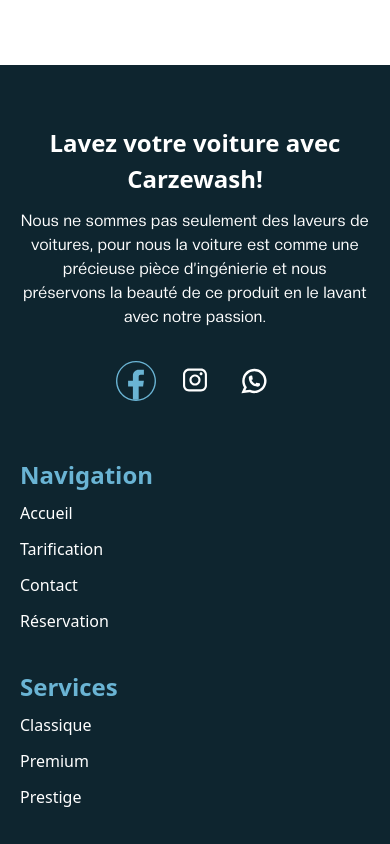
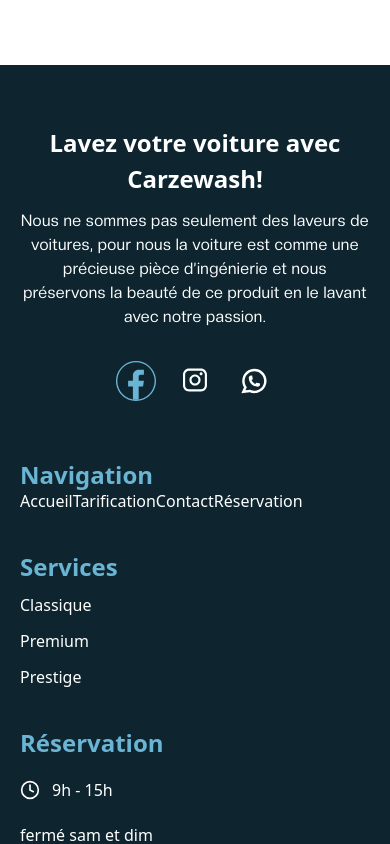
Before and after one commit to Fahadmohammad1/carzewash-frontend, a React (Vite) app: page / in a window 390 px wide. Shown: the part 10800-11644 px from the top of the page. Built offline with nearby package versions, Linux system fonts and the light colour scheme.

Commit message:
scrolling to bottom issue fixed

```diff
--- a/index.html
+++ b/index.html
@@ -2,7 +2,7 @@
 <html lang="en" data-theme="light">
   <head>
     <meta charset="UTF-8" />
-    <link rel="icon" type="image/svg+xml" href="/vite.svg" />
+    <link rel="icon" type="image/svg+xml" href="/logo.png" />
     <meta name="viewport" content="width=device-width, initial-scale=1.0" />
     <title>Carzewash</title>
   </head>
--- a/src/components/dashboard/Sidebar.jsx
+++ b/src/components/dashboard/Sidebar.jsx
@@ -131,7 +131,20 @@
               to="/"
               className="font-cw-regular w-full rounded-none flex items-center px-6 py-[18px] pl-8"
             >
-              <FaUsers className="text-[18px] mr-[22px]" />
+              <svg
+                xmlns="http://www.w3.org/2000/svg"
+                fill="none"
+                viewBox="0 0 24 24"
+                strokeWidth="1.5"
+                stroke="currentColor"
+                className="size-[18px] mr-[22px]"
+              >
+                <path
+                  strokeLinecap="round"
+                  strokeLinejoin="round"
+                  d="m2.25 12 8.954-8.955c.44-.439 1.152-.439 1.591 0L21.75 12M4.5 9.75v10.125c0 .621.504 1.125 1.125 1.125H9.75v-4.875c0-.621.504-1.125 1.125-1.125h2.25c.621 0 1.125.504 1.125 1.125V21h4.125c.621 0 1.125-.504 1.125-1.125V9.75M8.25 21h8.25"
+                />
+              </svg>
               Home
             </Link>
           </li>
--- a/src/components/shared/Footer.jsx
+++ b/src/components/shared/Footer.jsx
@@ -8,7 +8,7 @@
 const Footer = () => {
   return (
     <section className="bg-cw-secondary px-5 lg:px-0 mt-[40px] pt-[60px] lg:pt-[75px] pb-5 lg:pb-0">
-      <div className="lg:flex lg:gap-x-[118px] lg:px-[104px] ">
+      <nav className="lg:flex lg:gap-x-[118px] lg:px-[104px] ">
         <div>
           <h2 className="text-[24px] leading-[36px] font-bold text-center text-white lg:text-start">
             Lavez votre voiture avec Carzewash!
@@ -35,21 +35,21 @@
             </a>
           </div>
         </div>
-        <div className="mt-[60px] lg:mt-0">
+        <div className="mt-[60px] lg:mt-0 lg:flex flex-col">
           <h4 className="font-bold text-2xl text-cw-primary leading-7">
             Navigation
           </h4>
-          <Link to="/">
-            <p className="mt-3 text-white">Accueil</p>
+          <Link className="mt-3 text-white" to="/">
+            Accueil
           </Link>
-          <Link to="/pricing">
-            <p className="mt-3 text-white">Tarification</p>
+          <Link className="mt-3 text-white" to="/pricing">
+            Tarification
           </Link>
-          <Link to="/contact">
-            <p className="mt-3 text-white">Contact</p>
+          <Link className="mt-3 text-white" to="/contact">
+            Contact
           </Link>
-          <Link to="/booking">
-            <p className="mt-3 text-white">Réservation</p>
+          <Link className="mt-3 text-white" to="/booking">
+            Réservation
           </Link>
         </div>
         <div className="mt-10 lg:mt-0">
@@ -76,7 +76,7 @@
           </p>
           <p className="mt-5 text-white">fermé sam et dim</p>
         </div>
-      </div>
+      </nav>
       <p className="text-[14px] leading-6 mt-10 lg:bg-white lg:text-center lg:text-cw-secondary lg:opacity-70 lg:py-4 text-white opacity-70">
         © 2024 CARZEWASH • Tous droits réservés
       </p>
--- a/src/pages/Booking.jsx
+++ b/src/pages/Booking.jsx
@@ -2,6 +2,10 @@
 import BookingForm from "../components/home/BookingForm";
 
 const Booking = () => {
+  window.scrollTo({
+    top: 0,
+    behavior: "smooth",
+  });
   return (
     <section className="px-5 lg:px-[104px]">
       <h1 className="font-black text-[28px] lg:text-[52px] lg:leading-[80px] leading-[42px] text-center mt-[47px] mb-8 tracking-wide font-cw-primary">
--- a/src/pages/Contact.jsx
+++ b/src/pages/Contact.jsx
@@ -16,6 +16,11 @@
 import { queryClient } from "../main";
 
 const Contact = () => {
+  window.scrollTo({
+    top: 0,
+    behavior: "smooth",
+  });
+
   const { isPending, isSuccess, isError, mutate, error } = useMutation({
     mutationFn: async (newContact) => {
       return await axios.post(
--- a/src/pages/ContactList.jsx
+++ /dev/null
@@ -1,7 +0,0 @@
-import React from "react";
-
-const ContactList = () => {
-  return <section></section>;
-};
-
-export default ContactList;
--- a/src/pages/Home.jsx
+++ b/src/pages/Home.jsx
@@ -10,6 +10,10 @@
 import Benifits from "../components/home/Benifits";
 
 const Home = () => {
+  window.scrollTo({
+    top: 0,
+    behavior: "smooth",
+  });
   const pricingRef = useRef(null);
 
   const handleScrollToPricing = () => {
--- a/src/pages/Pricing.jsx
+++ b/src/pages/Pricing.jsx
@@ -4,6 +4,10 @@
 import Benifits from "../components/home/Benifits";
 
 const Pricing = () => {
+  window.scrollTo({
+    top: 0,
+    behavior: "smooth",
+  });
   return (
     <div className="px-5 lg:px-[104px]">
       <Packages />
--- a/src/pages/dashboard/BookingList.jsx
+++ b/src/pages/dashboard/BookingList.jsx
@@ -6,6 +6,9 @@
 import car from "../../assets/dashboard/car-m.svg";
 import date from "../../assets/dashboard/date-m.svg";
 import formula from "../../assets/dashboard/formula-m.svg";
+import trash from "../../assets/dashboard/trash-2.svg";
+import axios from "axios";
+import { useMutation } from "@tanstack/react-query";
 
 const BookingList = () => {
   const [bookings, setBookings] = useState([]);
@@ -35,6 +38,40 @@
     };
     getBookings();
   }, []);
+
+  // Delete a contact
+  const {
+    mutate,
+    isPending: isDeletePending,
+    isSuccess: isDeleteSuccess,
+    isError: isDeleteError,
+    error: deleteError,
+  } = useMutation({
+    mutationFn: async (contactId) => {
+      return await axios.delete(
+        `https://carzewash-backend.vercel.app/api/booking/${contactId}?phone=${phone}&email=${email}&password=${password}`
+      );
+    },
+    onSuccess: () => {
+      toast.success("Booking deleted successfully");
+      // queryClient.invalidateQueries("contacts");
+    },
+    onError: (error) => {
+      toast.error(`Failed to delete booking: ${error?.message}`);
+    },
+  });
+
+  const handleDelete = (id) => {
+    const res = prompt("Are you sure? The message will be permanently deleted");
+
+    if (res !== null) {
+      mutate(id);
+    }
+  };
+
+  if (isDeletePending) return <Loader />;
+
+  if (deleteError) toast.error(deleteError?.message);
 
   if (loading) {
     return <Loader />;
@@ -150,6 +187,14 @@
                         {booking.formula}
                       </p>
                     </td>
+                    <td className="p-4 border-b border-[#EAECF0]">
+                      <img
+                        className="cursor-pointer"
+                        onClick={() => handleDelete(booking.id)}
+                        src={trash}
+                        alt="trash icon"
+                      />
+                    </td>
                   </tr>
                 ))}
             </tbody>
```
Also changed, not shown: public/logo.png (added).
